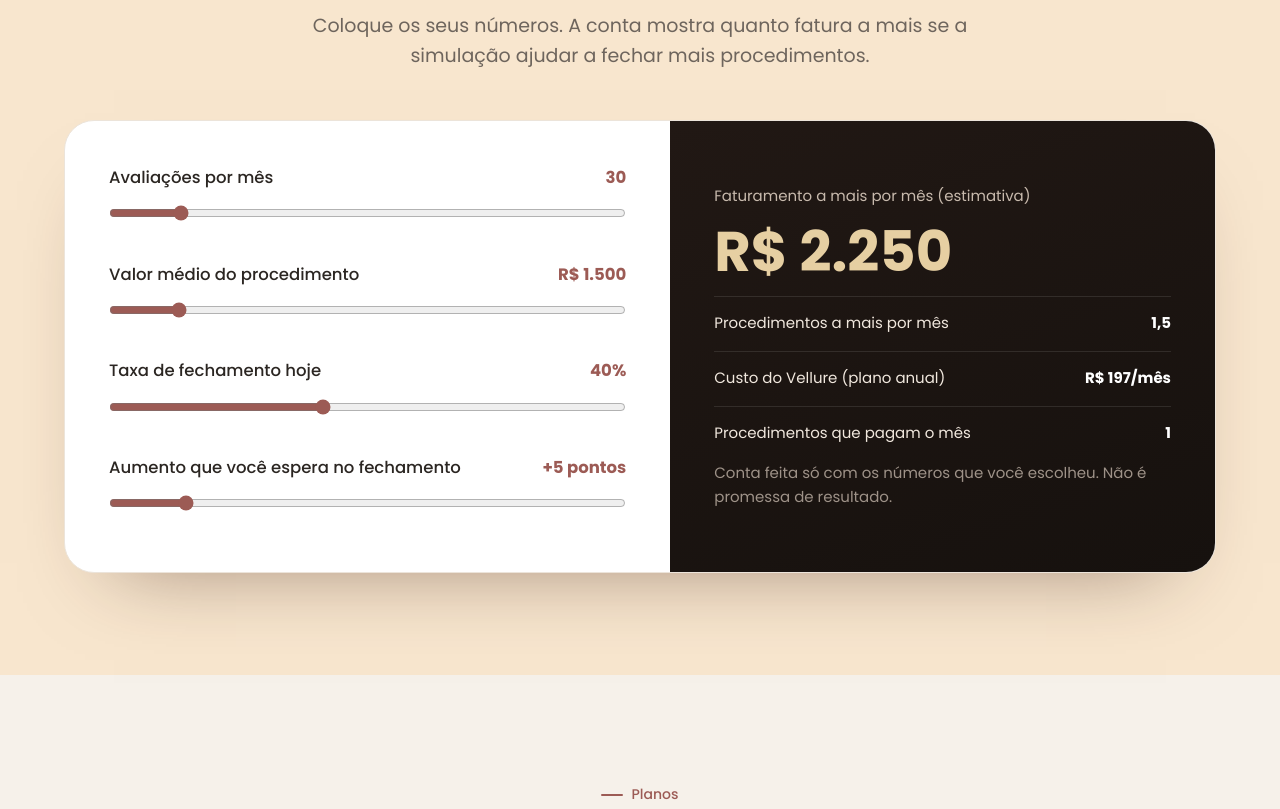
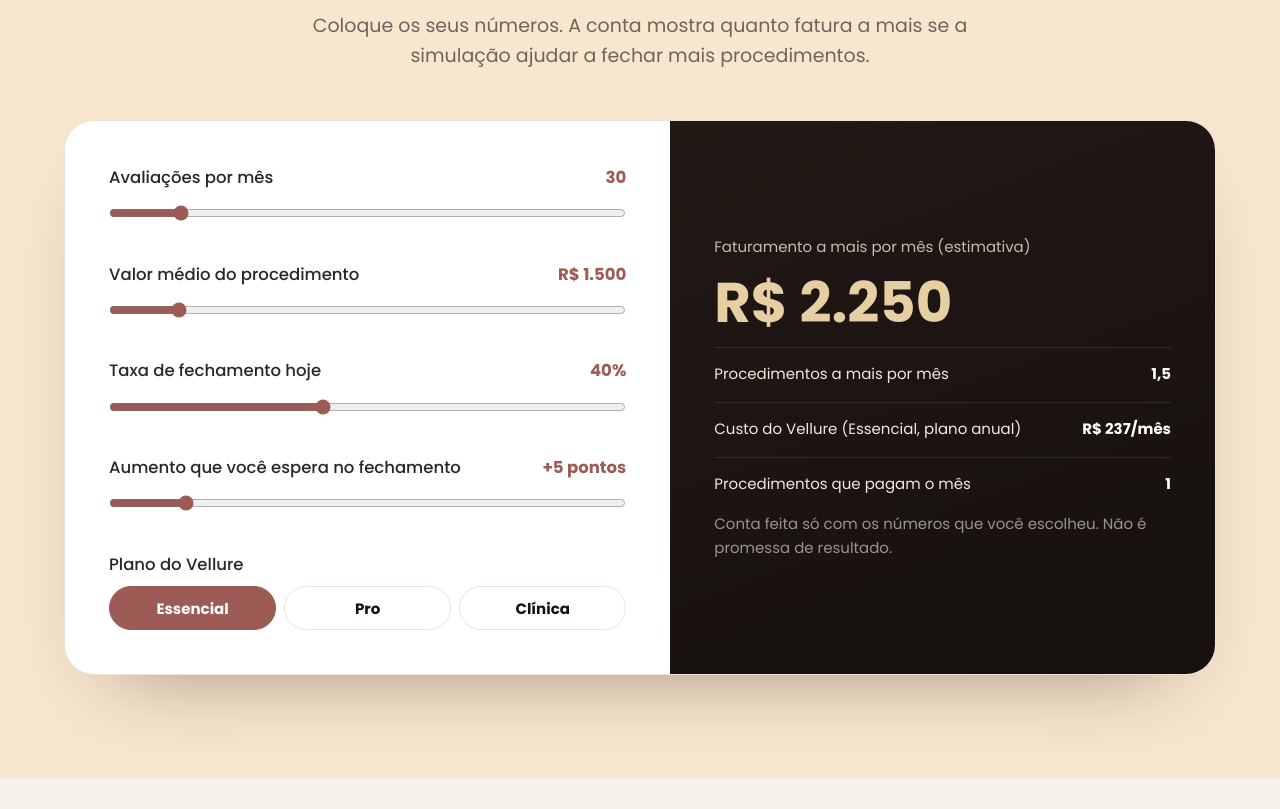
Before and after one commit to nicholassilvag/vellure-site, a plain HTML site: page index.html in a window 1280 px wide. Shown: the part 5223-6032 px from the top of the page. Drawn offline with Linux system fonts and the light colour scheme.

Commit message:
Calculadora: escolha do plano (Essencial/Pro/Clínica), preços novos e textos sem sair da borda
Co-Authored-By: Claude Opus 5.5 <noreply@anthropic.com>
Claude-Session: https://claude.ai/code/session_014Lm6mGyUMTVBPFbaDGtvzm

```diff
--- a/index.html
+++ b/index.html
@@ -20,7 +20,7 @@
 <link rel="apple-touch-icon" href="assets/icone.png">
 <meta name="theme-color" content="#16110E">
 <link rel="icon" href="assets/favicon.png">
-<link rel="stylesheet" href="style.css?v=5">
+<link rel="stylesheet" href="style.css?v=6">
 <script>document.documentElement.classList.add('js')</script>
 <script type="application/ld+json">{"@context": "https://schema.org", "@type": "Organization", "name": "Vellure", "url": "https://vellure3d.com.br/", "logo": "https://vellure3d.com.br/assets/icone.png", "email": "contato@vellure3d.com.br", "areaServed": "BR"}</script>
 <script type="application/ld+json">{"@context": "https://schema.org", "@type": "SoftwareApplication", "name": "Vellure", "applicationCategory": "MedicalApplication", "operatingSystem": "Android", "inLanguage": ["pt-BR", "en"], "url": "https://vellure3d.com.br/", "image": "https://vellure3d.com.br/assets/compartilhar.jpg", "description": "App para clínicas de estética: escaneamento facial 3D, simulação de procedimentos, avaliação corporal e relatórios em PDF no tablet ou celular.", "offers": {"@type": "Offer", "price": "297.00", "priceCurrency": "BRL", "description": "Plano Essencial mensal (previsto), com 7 dias grátis"}}</script>
@@ -170,12 +170,19 @@
         <div class="campo"><label for="c-tk">Valor médio do procedimento <output id="o-tk"></output></label><input type="range" id="c-tk" min="300" max="10000" step="100" value="1500"></div>
         <div class="campo"><label for="c-fc">Taxa de fechamento hoje <output id="o-fc"></output></label><input type="range" id="c-fc" min="5" max="90" step="1" value="40"></div>
         <div class="campo"><label for="c-ga">Aumento que você espera no fechamento <output id="o-ga"></output></label><input type="range" id="c-ga" min="1" max="30" step="1" value="5"></div>
+        <div class="campo"><span class="rotulo">Plano do Vellure</span>
+          <div class="planos-calc" role="radiogroup" aria-label="Plano do Vellure">
+            <button type="button" role="radio" aria-checked="true" data-plano="Essencial" data-valor="237">Essencial</button>
+            <button type="button" role="radio" aria-checked="false" data-plano="Pro" data-valor="397">Pro</button>
+            <button type="button" role="radio" aria-checked="false" data-plano="Clínica" data-valor="476">Clínica</button>
+          </div>
+        </div>
       </div>
       <div class="calc-out" aria-live="polite">
         <p>Faturamento a mais por mês (estimativa)</p>
         <div class="grande" id="r-rec">R$ 0</div>
         <div class="linha"><span>Procedimentos a mais por mês</span><b id="r-proc">0</b></div>
-        <div class="linha"><span>Custo do Vellure (plano anual)</span><b>R$ 197/mês</b></div>
+        <div class="linha"><span id="r-plano">Custo do Vellure (Essencial, plano anual)</span><b id="r-custo">R$ 237/mês</b></div>
         <div class="linha"><span>Procedimentos que pagam o mês</span><b id="r-paga">1</b></div>
         <p class="nota" style="color:#9E9288">Conta feita só com os números que você escolheu. Não é promessa de resultado.</p>
       </div>
@@ -301,6 +308,7 @@
 
   const $ = id => document.getElementById(id);
   const brl = v => 'R$ ' + Math.round(v).toLocaleString('pt-BR');
+  let custo = 237;
   const calc = () => {
     const av = +$('c-av').value, tk = +$('c-tk').value, fc = +$('c-fc').value, ga = +$('c-ga').value;
     $('o-av').textContent = av;
@@ -310,9 +318,16 @@
     const extra = av * Math.min(ga, 100 - fc) / 100;
     $('r-proc').textContent = extra.toLocaleString('pt-BR', { maximumFractionDigits: 1 });
     $('r-rec').textContent = brl(extra * tk);
-    $('r-paga').textContent = Math.max(1, Math.ceil(197 / tk));
+    $('r-paga').textContent = Math.max(1, Math.ceil(custo / tk));
   };
   ['c-av', 'c-tk', 'c-fc', 'c-ga'].forEach(id => $(id).addEventListener('input', calc));
+  document.querySelectorAll('.planos-calc button').forEach(b => b.addEventListener('click', () => {
+    document.querySelectorAll('.planos-calc button').forEach(x => x.setAttribute('aria-checked', x === b));
+    custo = +b.dataset.valor;
+    $('r-plano').textContent = 'Custo do Vellure (' + b.dataset.plano + ', plano anual)';
+    $('r-custo').textContent = brl(custo) + '/mês';
+    calc();
+  }));
   calc();
 
   const io = new IntersectionObserver(es => es.forEach(e => {
--- a/style.css
+++ b/style.css
@@ -136,12 +136,19 @@ nav.menu a:hover{color:#fff;background:rgba(255,255,255,.08)}
 .calc-in{padding:clamp(26px,4vw,44px);display:grid;gap:24px}
 .campo label{display:flex;justify-content:space-between;gap:12px;font-weight:500;margin-bottom:6px}
 .campo output{color:var(--rose);font-weight:700;white-space:nowrap}
+.campo label output{flex-shrink:0;text-align:right}
+.campo .rotulo{display:block;font-weight:500;margin-bottom:8px}
+.planos-calc{display:grid;grid-template-columns:repeat(3,minmax(0,1fr));gap:8px}
+.planos-calc button{font:600 15px Poppins,sans-serif;min-height:44px;border-radius:999px;border:1.5px solid var(--linha);background:#fff;color:var(--noite);cursor:pointer}
+.planos-calc button[aria-checked="true"]{background:var(--rose);border-color:var(--rose);color:#fff}
+.planos-calc button:focus-visible{outline:2px solid var(--ouro);outline-offset:2px}
 input[type=range]{width:100%;accent-color:var(--rose);height:32px;margin:0}
 .calc-out{background:linear-gradient(160deg,var(--noite2),var(--noite));color:#F1E8DE;padding:clamp(26px,4vw,44px);display:grid;gap:16px;align-content:center}
 .calc-out .grande{font-size:clamp(38px,4.6vw,56px);font-weight:700;color:var(--ouro-cl);line-height:1;white-space:nowrap}
 .calc-out p{color:#C8BAAD;font-size:15px}
 .calc-out .linha{display:flex;justify-content:space-between;gap:12px;border-top:1px solid rgba(255,255,255,.1);padding-top:14px;font-size:15px}
-.calc-out .linha b{color:#fff;white-space:nowrap}
+.calc-out .linha b{color:#fff;white-space:nowrap;flex:0 0 auto}
+.calc-out .linha span{flex:1 1 auto;min-width:0}
 
 /* planos */
 .planos{display:grid;grid-template-columns:repeat(3,minmax(0,1fr));gap:20px;margin-top:56px;align-items:stretch;text-align:left}
```
Also changed, not shown: privacidade.html (+1 -1 lines), termos.html (+1 -1 lines).
